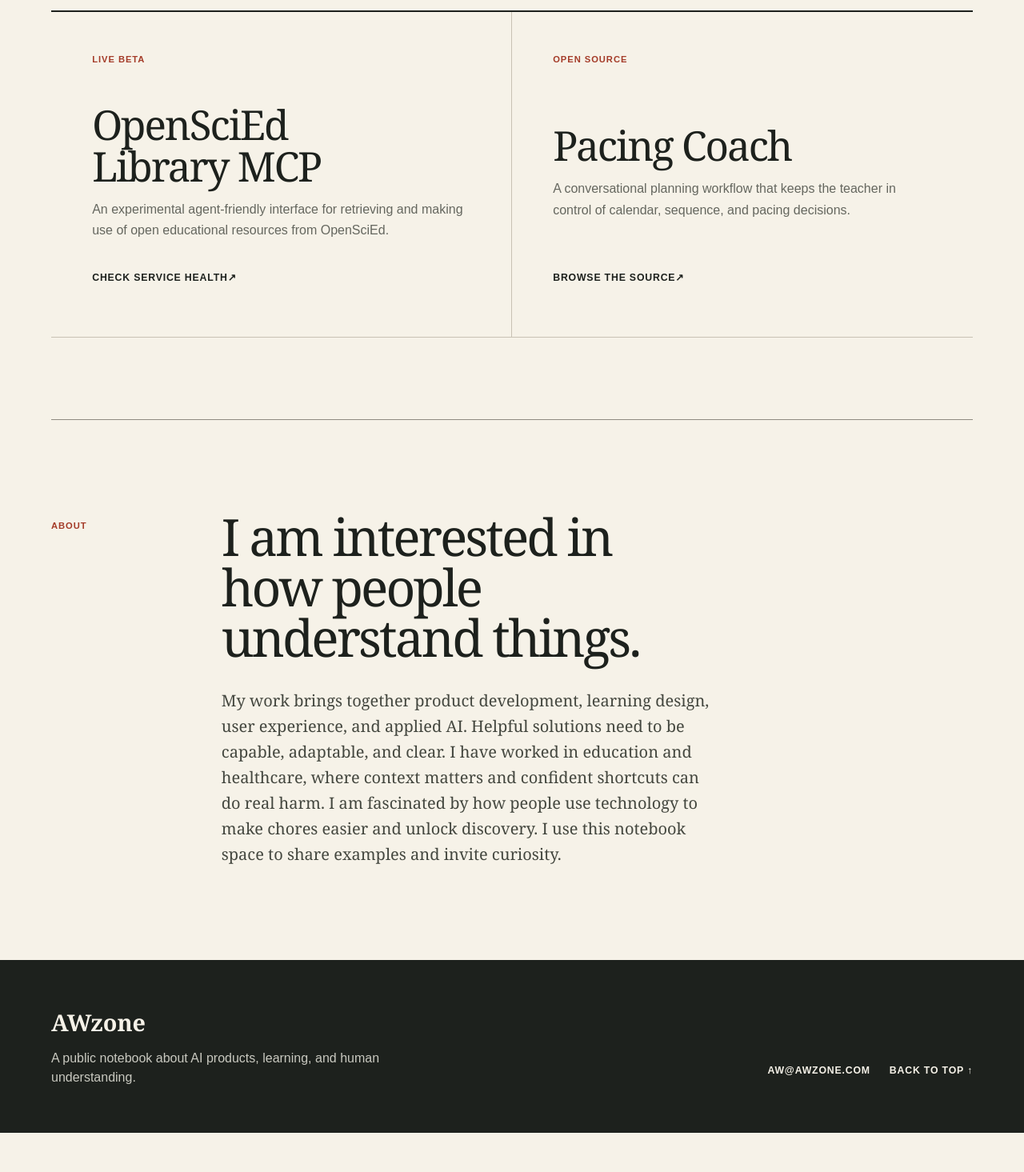
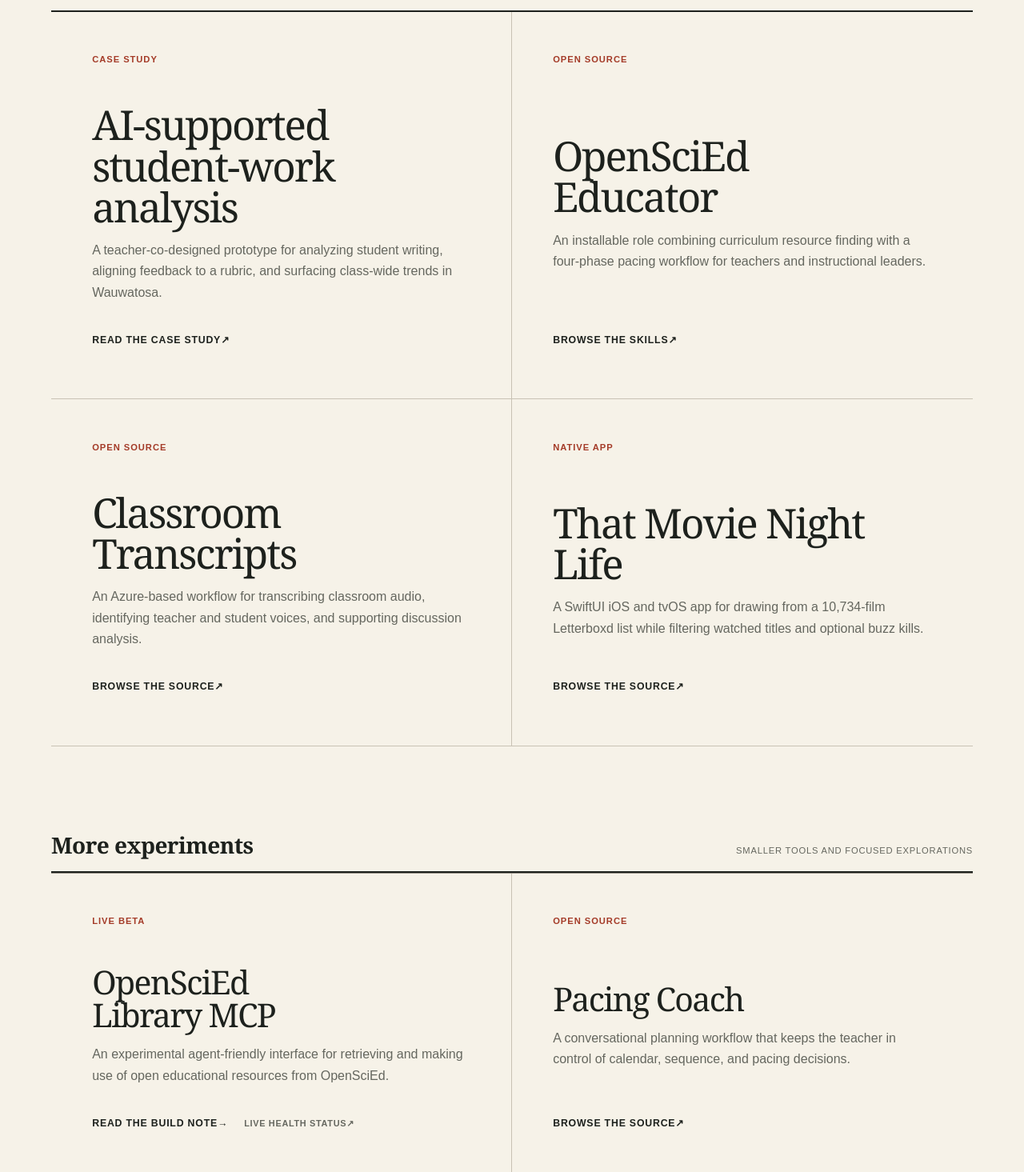
Before and after one commit to hey-aw/awzone-site, a Next.js app: page / in a window 1280 px wide. Shown: the part 965-2430 px from the top of the page at 80% size. Before the commit the page ends 2381 px from the top, so only its background shows below. Built offline with nearby package versions, Linux system fonts and the light colour scheme.

Commit message:
Expand AWzone project examples

```diff
--- a/app/content.ts
+++ b/app/content.ts
@@ -27,7 +27,7 @@
 
 export const notes: Note[] = [
   {
-    draft: true,
+    draft: false,
     slug: "openscied-from-rag-to-mcp",
     title: "Replacing a curriculum RAG stack with a small, read-only MCP server",
     summary:
@@ -121,7 +121,7 @@
     links: [
       {
         label: "Eddo Skills source",
-        href: "https://github.com/hey-aw/eddo-skills",
+        href: "https://github.com/eddo-ai/eddo-skills",
         note: "Public marketplace and skill source.",
       },
     ],
@@ -176,7 +176,7 @@
     links: [
       {
         label: "Pacing Coach source",
-        href: "https://github.com/hey-aw/eddo-skills",
+        href: "https://github.com/eddo-ai/eddo-skills",
         note: "The evolving planning workflow and its references.",
       },
     ],
--- a/app/globals.css
+++ b/app/globals.css
@@ -112,7 +112,7 @@
 .site-footer a,
 .read-link,
 .back-link,
-.example-card > a,
+.example-links a,
 .article-footer a {
   min-height: 2.75rem;
   display: inline-flex;
@@ -130,7 +130,7 @@
 .site-footer a:not(:hover),
 .read-link:not(:hover),
 .back-link:not(:hover),
-.example-card > a:not(:hover),
+.example-links a:not(:hover),
 .article-footer a:not(:hover) {
   text-decoration: none;
 }
@@ -348,7 +348,7 @@
   border-bottom: 1px solid var(--rule);
 }
 
-.example-card:first-child {
+.example-card:nth-child(odd) {
   border-right: 1px solid var(--rule);
 }
 
@@ -374,9 +374,36 @@
   line-height: 1.65;
 }
 
-.example-card > a {
+.example-links {
+  margin-top: auto;
+  display: flex;
+  flex-wrap: wrap;
+  gap: 0 1.25rem;
+}
+
+.example-links a {
   align-self: flex-start;
-  margin-top: auto;
+}
+
+.example-links .secondary-link {
+  color: var(--muted);
+  font-size: 0.68rem;
+}
+
+.more-experiments {
+  padding-block: 0 clamp(4rem, 8vw, 7rem);
+}
+
+.example-grid-secondary {
+  border-top: 1px solid var(--rule-dark);
+}
+
+.example-card-compact {
+  min-height: 17rem;
+}
+
+.example-card-compact h3 {
+  font-size: clamp(1.8rem, 3.2vw, 2.6rem);
 }
 
 .about {
@@ -718,7 +745,7 @@
     grid-template-columns: 1fr;
   }
 
-  .example-card:first-child {
+  .example-card:nth-child(odd) {
     border-right: 0;
   }
 
--- a/app/page.tsx
+++ b/app/page.tsx
@@ -1,23 +1,106 @@
+import Link from "next/link";
 import { SiteFooter, SiteHeader } from "./site-shell";
 
-const examples = [
+type Example = {
+  status: string;
+  title: string;
+  description: string;
+  href: string;
+  linkLabel: string;
+  external?: boolean;
+  secondaryLinks?: { href: string; label: string }[];
+};
+
+const primaryExamples: Example[] = [
+  {
+    status: "Case study",
+    title: "AI-supported student-work analysis",
+    description:
+      "A teacher-co-designed prototype for analyzing student writing, aligning feedback to a rubric, and surfacing class-wide trends in Wauwatosa.",
+    href: "https://eddolearning.com/blog/analyzing-student-work",
+    linkLabel: "Read the case study",
+    external: true,
+  },
+  {
+    status: "Open source",
+    title: "OpenSciEd Educator",
+    description:
+      "An installable role combining curriculum resource finding with a four-phase pacing workflow for teachers and instructional leaders.",
+    href: "https://github.com/eddo-ai/eddo-skills",
+    linkLabel: "Browse the skills",
+    external: true,
+  },
+  {
+    status: "Open source",
+    title: "Classroom Transcripts",
+    description:
+      "An Azure-based workflow for transcribing classroom audio, identifying teacher and student voices, and supporting discussion analysis.",
+    href: "https://github.com/eddo-ai/classroom-transcripts",
+    linkLabel: "Browse the source",
+    external: true,
+  },
+  {
+    status: "Native app",
+    title: "That Movie Night Life",
+    description:
+      "A SwiftUI iOS and tvOS app for drawing from a 10,734-film Letterboxd list while filtering watched titles and optional buzz kills.",
+    href: "https://github.com/hey-aw/that-movie-night-life",
+    linkLabel: "Browse the source",
+    external: true,
+  },
+];
+
+const moreExperiments: Example[] = [
   {
     status: "Live beta",
     title: "OpenSciEd Library MCP",
     description:
       "An experimental agent-friendly interface for retrieving and making use of open educational resources from OpenSciEd.",
-    href: "https://openscied-library-mcp.vercel.app/healthz",
-    linkLabel: "Check service health",
+    href: "/notes/openscied-from-rag-to-mcp",
+    linkLabel: "Read the build note",
+    secondaryLinks: [
+      {
+        href: "https://openscied-library-mcp.vercel.app/healthz",
+        label: "Live health status",
+      },
+    ],
   },
   {
     status: "Open source",
     title: "Pacing Coach",
     description:
       "A conversational planning workflow that keeps the teacher in control of calendar, sequence, and pacing decisions.",
-    href: "https://github.com/hey-aw/eddo-skills",
+    href: "https://github.com/eddo-ai/eddo-skills",
     linkLabel: "Browse the source",
+    external: true,
   },
 ];
+
+function ExampleCard({ example, compact = false }: { example: Example; compact?: boolean }) {
+  return (
+    <article className={`example-card${compact ? " example-card-compact" : ""}`}>
+      <p className="example-status">{example.status}</p>
+      <h3>{example.title}</h3>
+      <p>{example.description}</p>
+      <div className="example-links">
+        {example.external ? (
+          <a href={example.href} target="_blank" rel="noreferrer">
+            {example.linkLabel} <span aria-hidden="true">↗</span>
+          </a>
+        ) : (
+          <Link href={example.href}>
+            {example.linkLabel} <span aria-hidden="true">→</span>
+          </Link>
+        )}
+        {example.secondaryLinks?.map((link) => (
+          <a className="secondary-link" href={link.href} key={link.href} target="_blank" rel="noreferrer">
+            {link.label} <span aria-hidden="true">↗</span>
+          </a>
+        ))}
+      </div>
+    </article>
+  );
+}
 
 export default function Home() {
   return (
@@ -47,15 +130,20 @@
             <p>Things you can study or try</p>
           </div>
           <div className="example-grid">
-            {examples.map((example) => (
-              <article className="example-card" key={example.title}>
-                <p className="example-status">{example.status}</p>
-                <h3>{example.title}</h3>
-                <p>{example.description}</p>
-                <a href={example.href} target="_blank" rel="noreferrer">
-                  {example.linkLabel} <span aria-hidden="true">↗</span>
-                </a>
-              </article>
+            {primaryExamples.map((example) => (
+              <ExampleCard example={example} key={example.title} />
+            ))}
+          </div>
+        </section>
+
+        <section className="more-experiments" aria-labelledby="experiments-title">
+          <div className="section-heading">
+            <h2 id="experiments-title">More experiments</h2>
+            <p>Smaller tools and focused explorations</p>
+          </div>
+          <div className="example-grid example-grid-secondary">
+            {moreExperiments.map((example) => (
+              <ExampleCard compact example={example} key={example.title} />
             ))}
           </div>
         </section>
--- a/app/site-shell.tsx
+++ b/app/site-shell.tsx
@@ -30,6 +30,9 @@
         </p>
         <div>
           <a href="mailto:aw@awzone.com">aw@awzone.com</a>
+          <a href="https://github.com/hey-aw/awzone-site" target="_blank" rel="noreferrer">
+            Source for this site
+          </a>
           <a href="#top">Back to top ↑</a>
         </div>
       </div>
```
Also changed, not shown: 2 other files (tests, documents, lock files or other folders).
